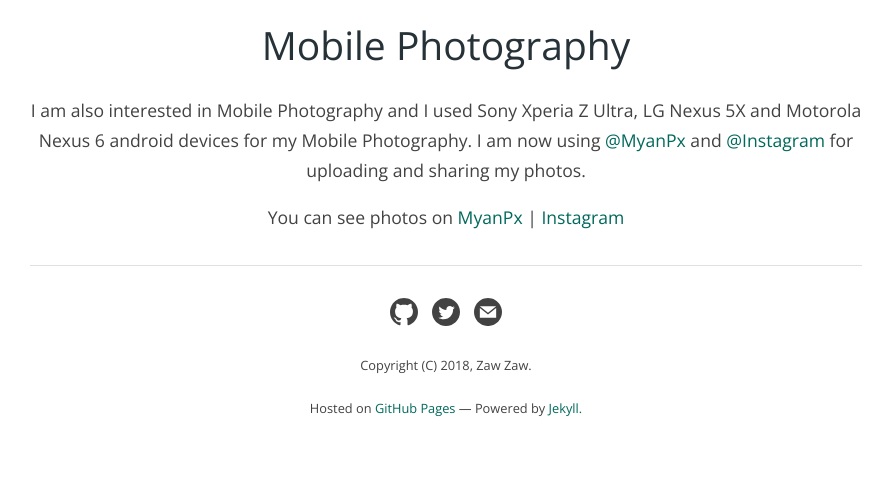
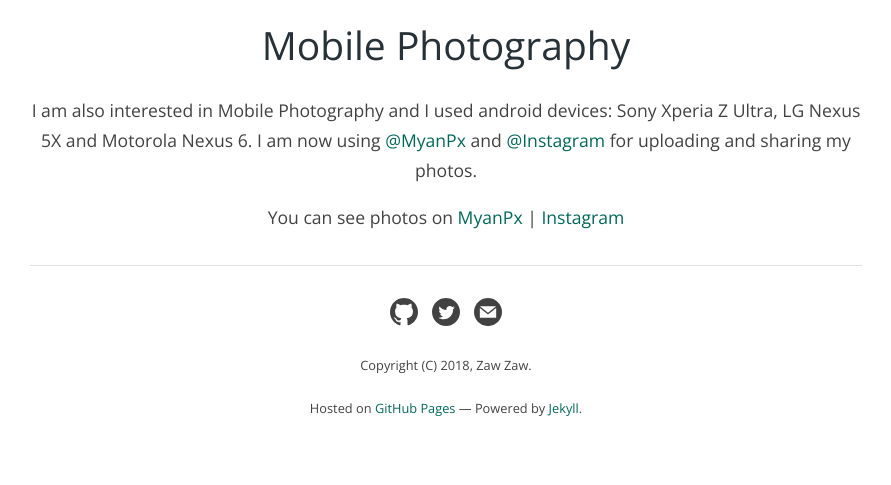
Before and after one commit to zawzaww/zawzaww.github.io, a Jekyll site: the page built from photography.md, in a window 1280 px wide. Shown: the part 713-1198 px from the top of the page, without its empty margins (194-1085 px from the left). Built offline with Jekyll 4.4.1, drawn with Linux system fonts in a browser that asks for light colours.

Commit message:
_layouts: Update home layout for head title and photography

```diff
--- a/_layouts/home.html
+++ b/_layouts/home.html
@@ -6,7 +6,7 @@
 
     {{ content }}
 
-    <h2 align="center">{PROJECT ARTICLES}</h2>
+    <h2 align="center">{ PROJECT ARTICLES }</h2>
 
     <div>&nbsp;</div>
 
--- a/photography.md
+++ b/photography.md
@@ -8,6 +8,6 @@
  <img src="https://s20.postimg.cc/5h3fp57ot/mobilephotography-zatt.png" />
 </p>
 <h1 align="center">Mobile Photography</h1>
-<p align="center">I am also interested in Mobile Photography and I used Sony Xperia Z Ultra, LG Nexus 5X and Motorola Nexus 6 android devices for my Mobile Photography. I am now using <a href="https://myanpx.com/@zawzawthein">@MyanPx</a> and <a href="https://www.instagram.com/zawzaw.me">@Instagram</a> for uploading and sharing my photos.</p>
+<p align="center">I am also interested in Mobile Photography and I used android devices: Sony Xperia Z Ultra, LG Nexus 5X and Motorola Nexus 6. I am now using <a href="https://myanpx.com/@zawzawthein">@MyanPx</a> and <a href="https://www.instagram.com/zawzaw.me">@Instagram</a> for uploading and sharing my photos.</p>
 <p align="center">You can see photos on <a href="https://myanpx.com/@zawzawthein">MyanPx</a> | <a href="https://www.instagram.com/zawzaw.me">Instagram</a>
 </p>
```
